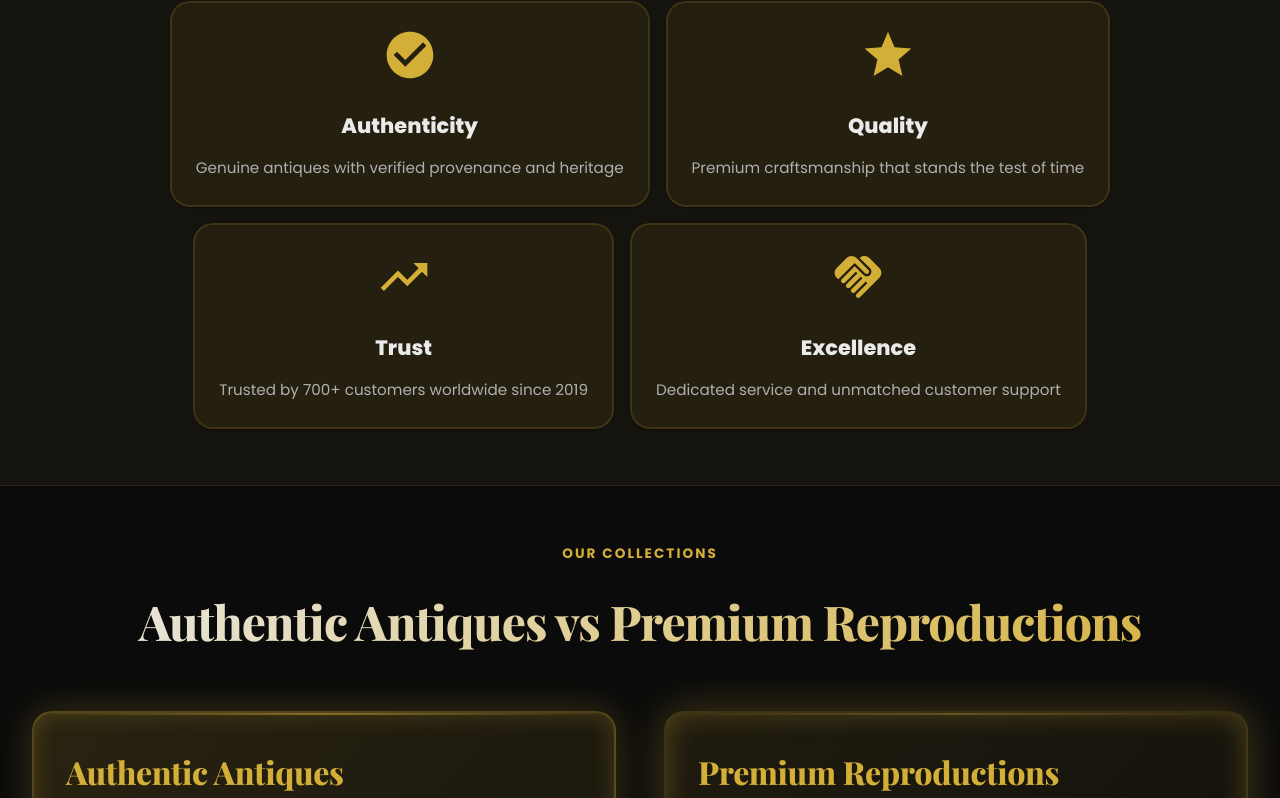
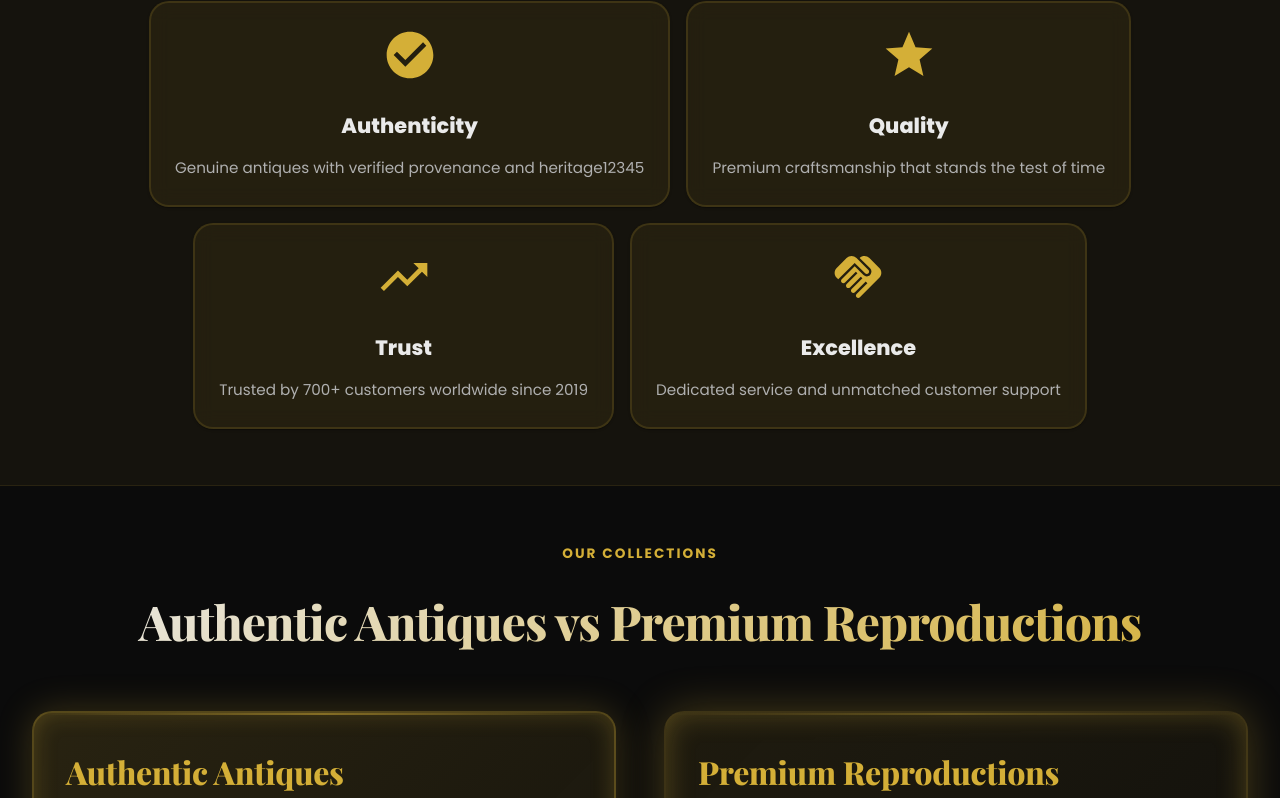
Before and after one commit to Siri200211/CS-Antiques-Shop-, a React (Vite) app in the folder cs-antiques-website/: page /about in a window 1280 px wide. Shown: the part 1398-2196 px from the top of the page. Built offline with nearby package versions, Linux system fonts and the light colour scheme.

Commit message:
Update authenticity description in About component for clarity

```diff
--- a/cs-antiques-website/src/pages/About.jsx
+++ b/cs-antiques-website/src/pages/About.jsx
@@ -11,7 +11,7 @@ function About() {
     {
       icon: CheckCircle,
       title: "Authenticity",
-      description: "Genuine antiques with verified provenance and heritage",
+      description: "Genuine antiques with verified provenance and heritage12345",
     },
     {
       icon: Star,
```
